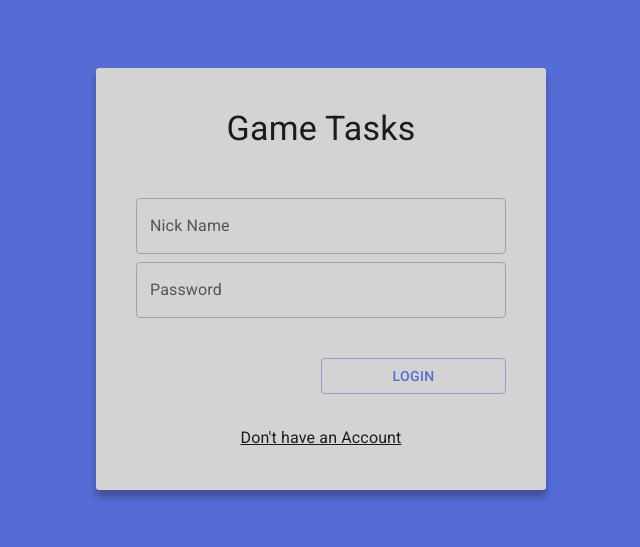
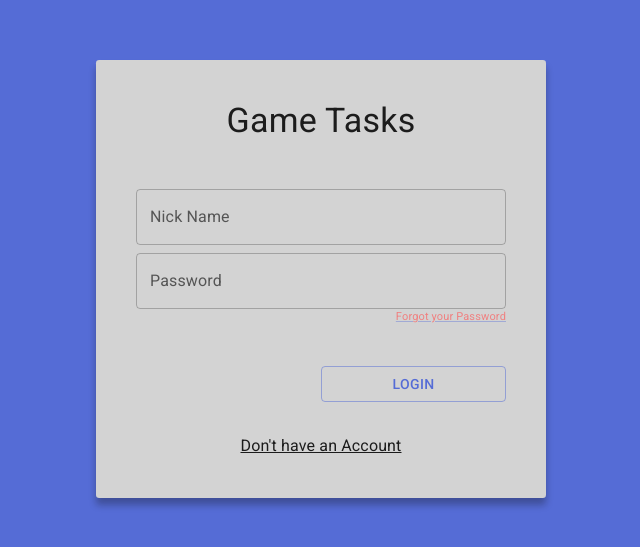
Before and after one commit to CJ-arg/mern-challenge, a React (Vite) app: page /auth/login in a window 1280 px wide. Shown: the part 121-668 px from the top of the page, without its empty margins (319-959 px from the left). Built offline with nearby package versions, Linux system fonts and the light colour scheme.

Commit message:
Recover page

```diff
--- a/src/auth/pages/LoginPage.tsx
+++ b/src/auth/pages/LoginPage.tsx
@@ -22,7 +22,18 @@ export const LoginPage = () => {
               type="password"
               placeholder="Password"
               fullWidth
-            ></TextField>
+            >
+              holi
+            </TextField>
+            <Grid container direction="row" justifyContent="right">
+              <Link
+                component={RouterLink}
+                style={{ color: "lightcoral", fontSize: "11px" }}
+                to="/auth/recover"
+              >
+                Forgot your Password
+              </Link>
+            </Grid>
           </Grid>
           <Grid container justifyContent="right" sx={{ mb: 3 }}>
             <Grid item xs={12} sm={6}>
--- /dev/null
+++ b/src/auth/pages/RecoverPasswordPAge.tsx
@@ -0,0 +1,5 @@
+import React from "react";
+
+export const RecoverPasswordPAge = () => {
+  return <div>RecoverPasswordPAge</div>;
+};
--- a/src/auth/routes/AuthRoutes.tsx
+++ b/src/auth/routes/AuthRoutes.tsx
@@ -1,16 +1,16 @@
-import React from 'react'
-import { Navigate, Route, Routes } from 'react-router-dom';
-import { LoginPage } from '../pages/LoginPage'
-import { RegisterPage } from '../pages/RegisterPage'
+import React from "react";
+import { Navigate, Route, Routes } from "react-router-dom";
+import { LoginPage } from "../pages/LoginPage";
+import { RegisterPage } from "../pages/RegisterPage";
+import { RecoverPasswordPAge } from "../pages/RecoverPasswordPAge";
 
 export const AuthRoutes = () => {
   return (
     <Routes>
-
-      <Route path='login' element={<LoginPage />} />
-      <Route path='register' element={<RegisterPage />} />
-
-      <Route path='/*' element={<Navigate to="/auth/login" />} />
+      <Route path="login" element={<LoginPage />} />
+      <Route path="register" element={<RegisterPage />} />
+      <Route path="recover" element={<RecoverPasswordPAge />} />
+      <Route path="/*" element={<Navigate to="/auth/login" />} />
     </Routes>
-  )
-}
+  );
+};
```
